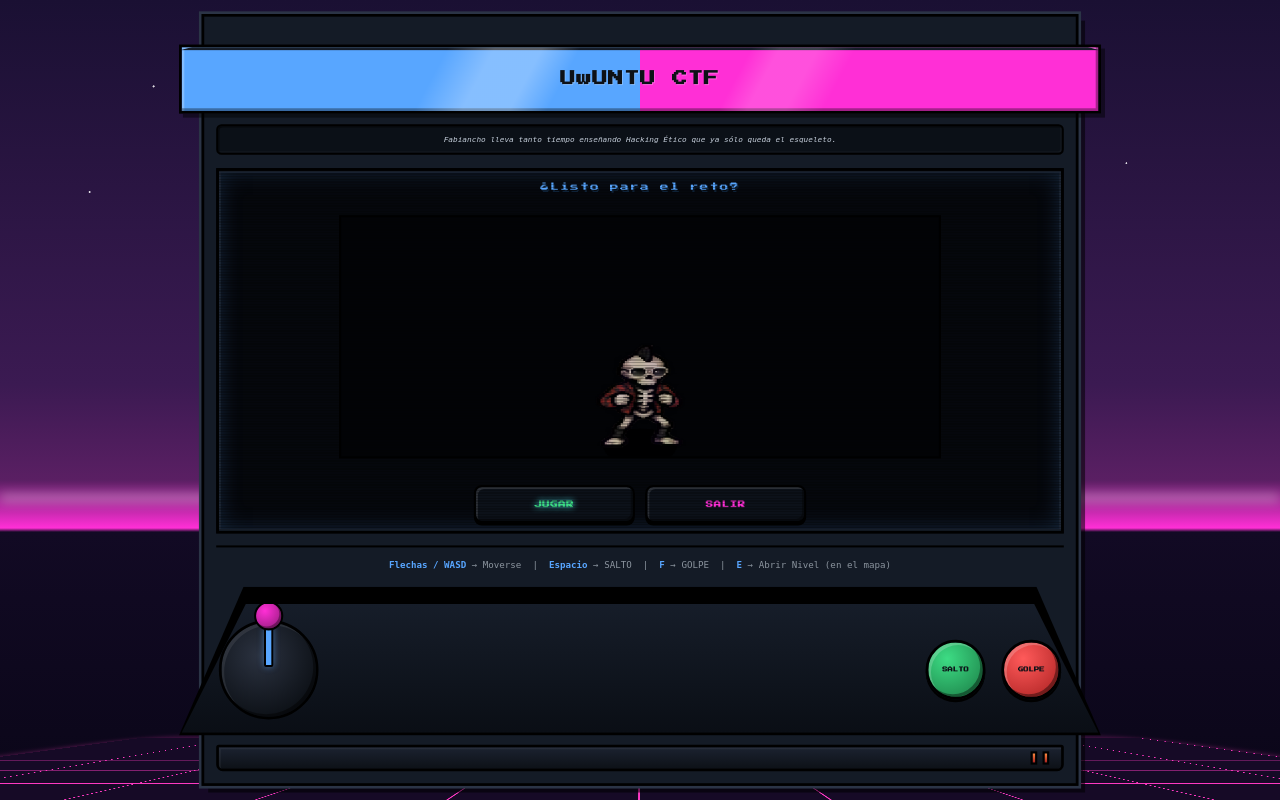
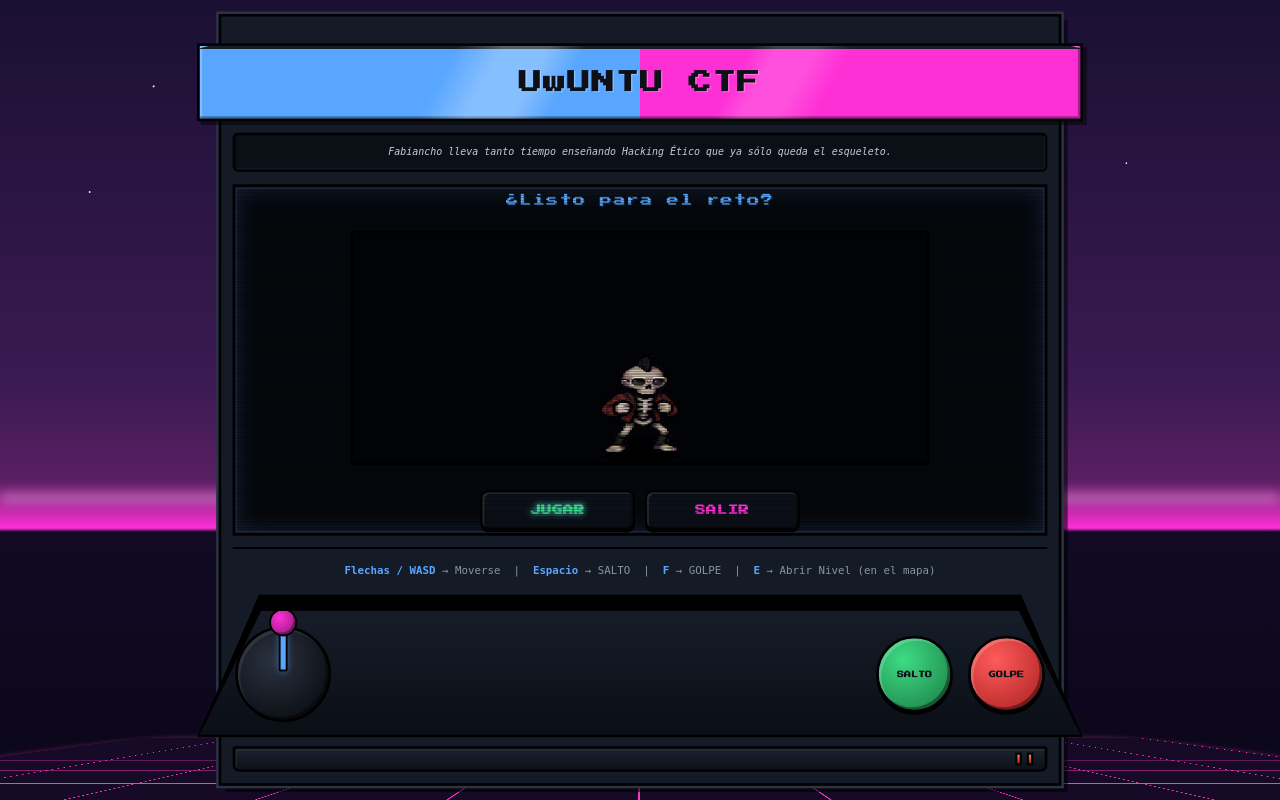
Before and after one commit to KurogamiSenku/Fabianchin, a Flask app: page / in a window 1280 px wide. Run offline with Flask 3, Linux system fonts and the light colour scheme.

Commit message:
Agranda tipografia (UwUNTU CTF, textos) y botones del arcade
Co-Authored-By: Claude Opus 4.8 <noreply@anthropic.com>
Claude-Session: https://claude.ai/code/session_01HwQf6SXTnUaPtbJe4aB213

```diff
--- a/static/css/style.css
+++ b/static/css/style.css
@@ -802,13 +802,13 @@ body.arcade-body{ background:#1a1033; overflow:hidden; }
     background:linear-gradient(118deg, transparent 28%, rgba(255,255,255,.28) 33% 38%, transparent 42%, transparent 60%, rgba(255,255,255,.16) 63% 67%, transparent 71%); }
 .arcade-body .arcade-marquee h1{
     position:relative; z-index:1; margin:0; font-family:var(--pixel);
-    color:var(--cab-ink); font-size:23px; line-height:1.4; letter-spacing:1px;
-    text-shadow:1px 1px 0 rgba(255,255,255,.3); }
+    color:var(--cab-ink); font-size:36px; line-height:1.4; letter-spacing:2px;
+    text-shadow:2px 2px 0 rgba(255,255,255,.3); }
 
 /* Placa grabada para el texto de Fabiancho */
 .arcade-body .arcade-subtitle{
-    text-align:center; color:#c3ccd8; font-size:.9em; font-style:italic; line-height:1.55;
-    margin:16px 0 0; padding:11px 14px;
+    text-align:center; color:#c3ccd8; font-size:1.2em; font-style:italic; line-height:1.55;
+    margin:18px 0 0; padding:15px 18px;
     background:#0b1017; border:3px solid #000; border-radius:8px;
     box-shadow:inset 2px 2px 0 rgba(0,0,0,.55), inset -2px -2px 0 rgba(255,255,255,.04); }
 
@@ -822,12 +822,12 @@ body.arcade-body{ background:#1a1033; overflow:hidden; }
     background:repeating-linear-gradient(0deg, rgba(0,0,0,.25) 0 2px, transparent 2px 4px); mix-blend-mode:multiply; }
 .arcade-body .arcade-screen-text{
     font-family:var(--pixel); color:#58a6ff; text-shadow:2px 2px 0 #10243a;
-    font-size:13px; line-height:1.8; }
+    font-size:19px; line-height:1.8; }
 .arcade-body #indexCanvas{ border:3px solid #000 !important; border-radius:0 !important; image-rendering:pixelated; }
 
 /* Botones JUGAR / SALIR: redondeados con bisel pixel */
 .arcade-body .arcade-actions a, .arcade-body .arcade-actions button{
-    font-family:var(--pixel); font-size:11px; letter-spacing:1px;
+    font-family:var(--pixel); font-size:16px; letter-spacing:1px; padding:20px 16px;
     background:#0c1119; border:3px solid #000; border-radius:12px;
     box-shadow:inset -3px -3px 0 rgba(0,0,0,.4), inset 3px 3px 0 rgba(255,255,255,.12), 0 4px 0 #000; }
 .arcade-body .arcade-actions a.btn-play{ color:#3ddc84; }
@@ -836,7 +836,7 @@ body.arcade-body{ background:#1a1033; overflow:hidden; }
     transform:translateY(4px);
     box-shadow:inset -3px -3px 0 rgba(0,0,0,.4), inset 3px 3px 0 rgba(255,255,255,.12); }
 
-.arcade-body .arcade-controls-help{ border-top:3px solid #000; }
+.arcade-body .arcade-controls-help{ border-top:3px solid #000; font-size:1.3em; line-height:2; padding-top:18px; }
 
 /* Controles en TRAPECIO (el marco negro lo da .panel-frame) */
 .arcade-body .panel-frame{
@@ -856,9 +856,10 @@ body.arcade-body{ background:#1a1033; overflow:hidden; }
     background:radial-gradient(circle at 35% 30%, #ff2fd6, #8a1a74);
     border:3px solid #000; box-shadow:inset -3px -3px 0 rgba(0,0,0,.35); }
 .arcade-body .arcade-btn{
+    width:120px; height:120px;
     border:4px solid #000;
     box-shadow:inset -4px -4px 0 rgba(0,0,0,.4), inset 4px 4px 0 rgba(255,255,255,.2), 0 4px 0 #000;
-    font-family:var(--pixel); font-size:8px; }
+    font-family:var(--pixel); font-size:11px; }
 .arcade-body .arcade-btn.jump-btn{ background:radial-gradient(circle at 35% 30%, #3ddc84, #1a7a44); }
 .arcade-body .arcade-btn.hit-btn{ background:radial-gradient(circle at 35% 30%, #ff5a5a, #a81f1f); }
 .arcade-body .arcade-btn.pressed{ transform:translateY(4px); }
```
